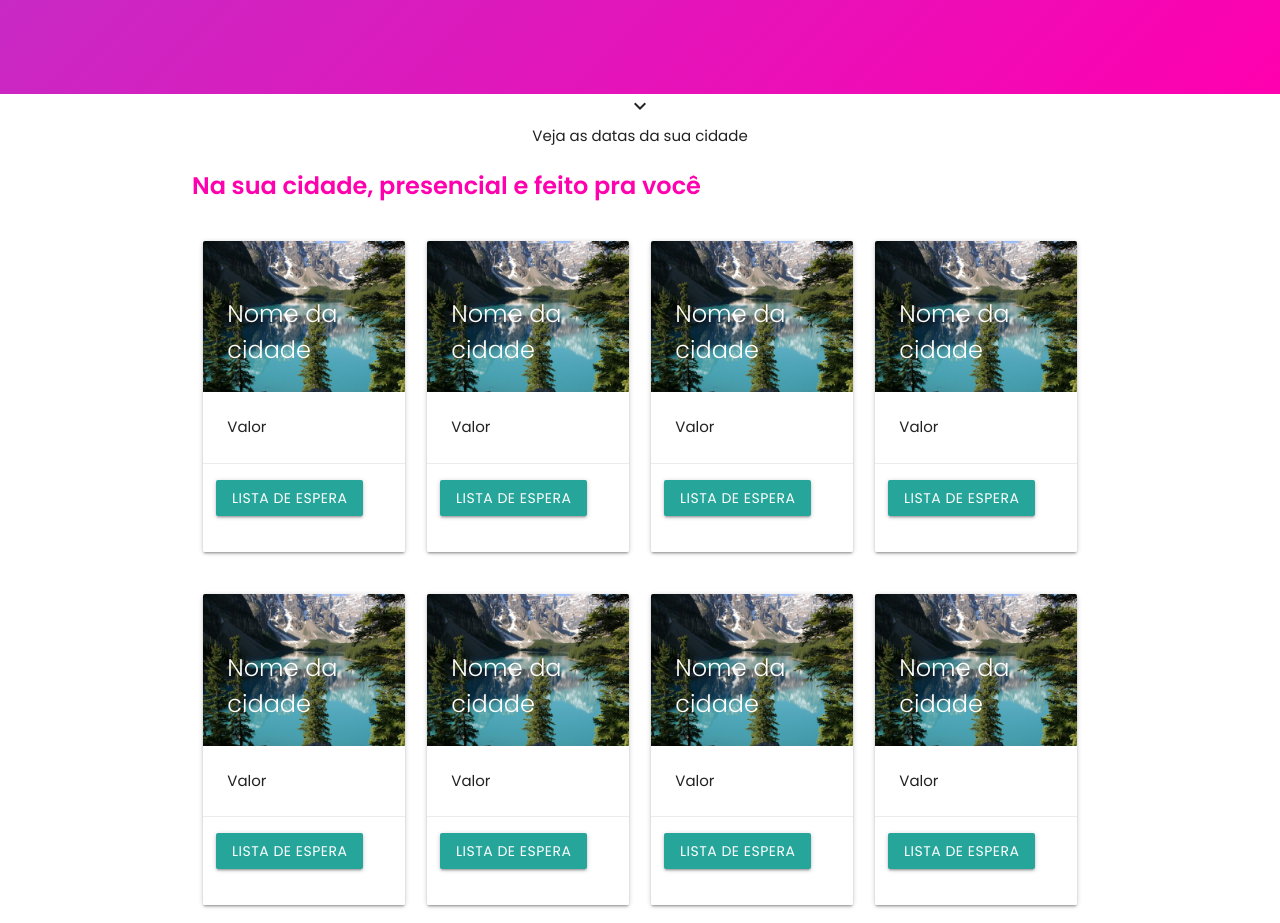
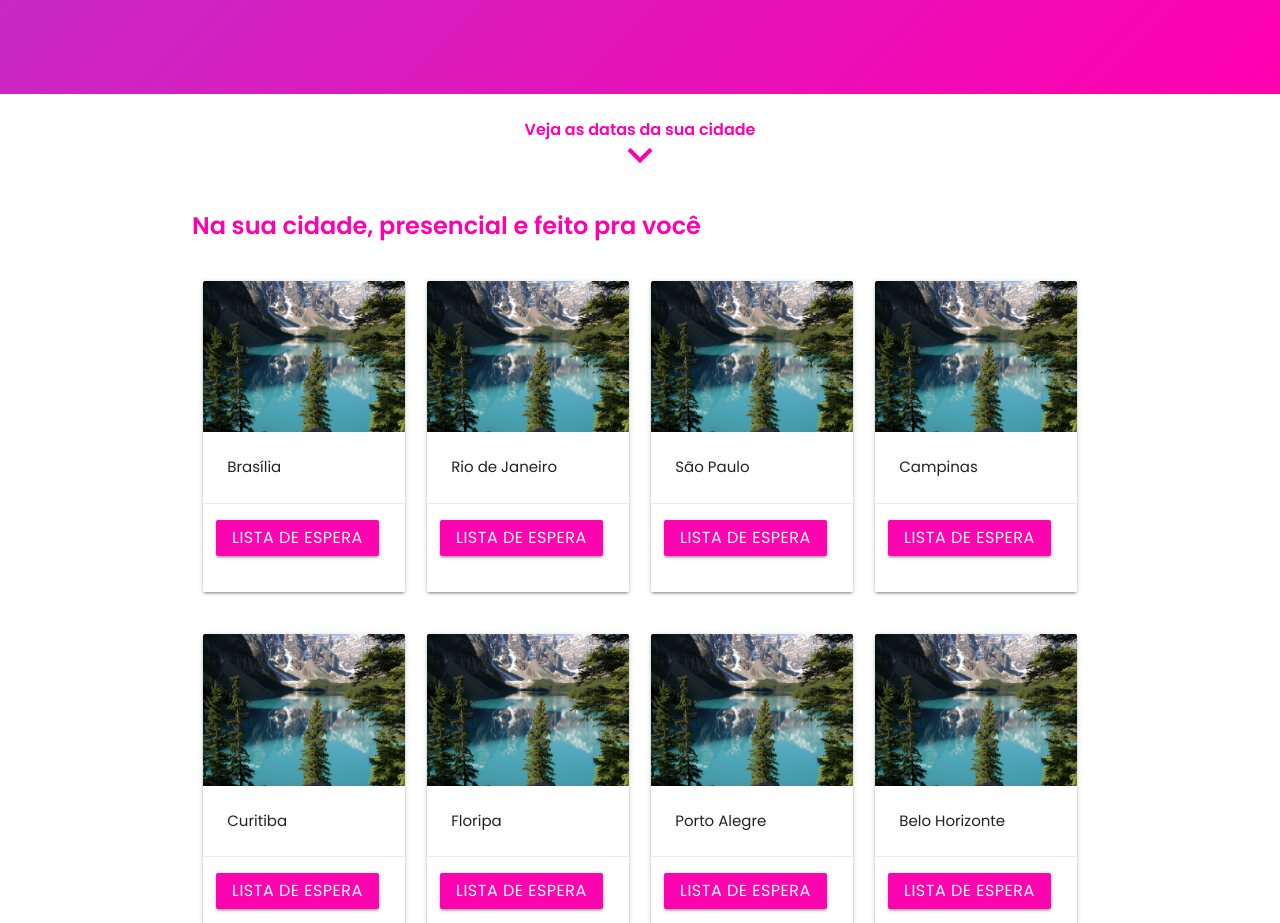
Before and after one commit to BruLekichLouro/UX-Unicornio, a plain HTML site: page Index.html in a window 1280 px wide. Shown: the part 720-1643 px from the top of the page. Drawn offline with nearby package versions, Linux system fonts and the light colour scheme.

Commit message:
Ajustando ícone, espaçamentos, cores e botões

```diff
--- a/Index.html
+++ b/Index.html
@@ -47,8 +47,8 @@
 
         </header>
         <section id="call-to-scroll">
-          <div class="center-align" ><i class="material-icons">keyboard_arrow_down</i></div>
-            <div class="center-align" >Veja as datas da sua cidade</div>
+          <div class="center-align cta">Veja as datas da sua cidade</div>
+            <div class="center-align"><i class="material-icons">keyboard_arrow_down</i></div>
         </section>
         <section id="cities" class="container">
             <div id="cities-title"><h4>Na sua cidade, presencial e feito pra você</h4></div>
@@ -59,10 +59,10 @@
                   <div class="card">
                     <div class="card-image">
                       <img src="assets/img/img1.jpg">
-                      <span class="card-title">Nome da cidade</span>
+
                     </div>
                     <div class="card-content">
-                      <p>Valor</p>
+                      <p>Brasília</p>
                     </div>
                     <div class="card-action">
                       <div class="row">
@@ -76,10 +76,9 @@
                     <div class="card">
                       <div class="card-image">
                         <img src="assets/img/img1.jpg">
-                        <span class="card-title">Nome da cidade</span>
                       </div>
                       <div class="card-content">
-                        <p>Valor</p>
+                        <p>Rio de Janeiro</p>
                       </div>
                       <div class="card-action">
                         <div class="row">
@@ -93,10 +92,9 @@
                     <div class="card">
                       <div class="card-image">
                         <img src="assets/img/img1.jpg">
-                        <span class="card-title">Nome da cidade</span>
                       </div>
                       <div class="card-content">
-                        <p>Valor</p>
+                        <p>São Paulo</p>
                       </div>
                       <div class="card-action">
                         <div class="row">
@@ -110,10 +108,9 @@
                     <div class="card">
                       <div class="card-image">
                         <img src="assets/img/img1.jpg">
-                        <span class="card-title">Nome da cidade</span>
                       </div>
                       <div class="card-content">
-                        <p>Valor</p>
+                        <p>Campinas</p>
                       </div>
                       <div class="card-action">
                         <div class="row">
@@ -131,10 +128,9 @@
                   <div class="card">
                     <div class="card-image">
                       <img src="assets/img/img1.jpg">
-                      <span class="card-title">Nome da cidade</span>
                     </div>
                     <div class="card-content">
-                      <p>Valor</p>
+                      <p>Curitiba</p>
                     </div>
                     <div class="card-action">
                       <div class="row">
@@ -148,10 +144,9 @@
                     <div class="card">
                       <div class="card-image">
                         <img src="assets/img/img1.jpg">
-                        <span class="card-title">Nome da cidade</span>
                       </div>
                       <div class="card-content">
-                        <p>Valor</p>
+                        <p>Floripa</p>
                       </div>
                       <div class="card-action">
                         <div class="row">
@@ -165,10 +160,9 @@
                     <div class="card">
                       <div class="card-image">
                         <img src="assets/img/img1.jpg">
-                        <span class="card-title">Nome da cidade</span>
                       </div>
                       <div class="card-content">
-                        <p>Valor</p>
+                        <p>Porto Alegre</p>
                       </div>
                       <div class="card-action">
                         <div class="row">
@@ -182,10 +176,9 @@
                     <div class="card">
                       <div class="card-image">
                         <img src="assets/img/img1.jpg">
-                        <span class="card-title">Nome da cidade</span>
                       </div>
                       <div class="card-content">
-                        <p>Valor</p>
+                        <p>Belo Horizonte</p>
                       </div>
                       <div class="card-action">
                         <div class="row">
@@ -203,10 +196,9 @@
                   <div class="card">
                     <div class="card-image">
                       <img src="assets/img/img1.jpg">
-                      <span class="card-title">Nome da cidade</span>
                     </div>
                     <div class="card-content">
-                      <p>Valor</p>
+                      <p>Recife</p>
                     </div>
                     <div class="card-action">
                       <div class="row">
@@ -220,10 +212,9 @@
                     <div class="card">
                       <div class="card-image">
                         <img src="assets/img/img1.jpg">
-                        <span class="card-title">Nome da cidade</span>
                       </div>
                       <div class="card-content">
-                        <p>Valor</p>
+                        <p>Salvador</p>
                       </div>
                       <div class="card-action">
                         <div class="row">
--- a/assets/css/style.css
+++ b/assets/css/style.css
@@ -40,11 +40,12 @@ nav{
 	box-shadow: none;
 
 }
-#header-title{
+#header-title h1 {
+	margin-bottom: -4px;
 
 }
-#hero-subtitle{
-
+#hero-subtitle h5 {
+	margin-bottom: 24px;
 }
 a.brand-logo{
 	font-size: 24px;
@@ -56,6 +57,7 @@ a.brand-logo{
 
 #value-proposition a{
 	color: #B633BF;
+	font-weight: 600;
 }
 #value-proposition .col{
 	padding: 0px;
@@ -66,7 +68,18 @@ a.brand-logo{
 	background-attachment: fixed;
 	background-position: 75% -100px;
 }
-
+#call-to-scroll {
+	color: #ff00af;
+	font-size: 16px;
+	font-weight: 600;
+}
+#call-to-scroll .cta {
+	margin-bottom: -12px;
+	margin-top: 24px;
+}
+#call-to-scroll i {
+	font-size: 50px;
+}
 
 /*-------------------------
 2. General
@@ -111,6 +124,18 @@ h5{
 #cities-title{
 
 }
+.card-action a {
+	background: #fe03b0;
+	color: #FFF;
+	font-weight: 400;
+	font-size: 16px;
+}
+.card-action a:hover {
+	background: #9a259f;
+	color: #FFF;
+	font-weight: 400;
+	font-size: 16px;
+}
 
 /*-------------------------
 4. Table-of-contents
```
